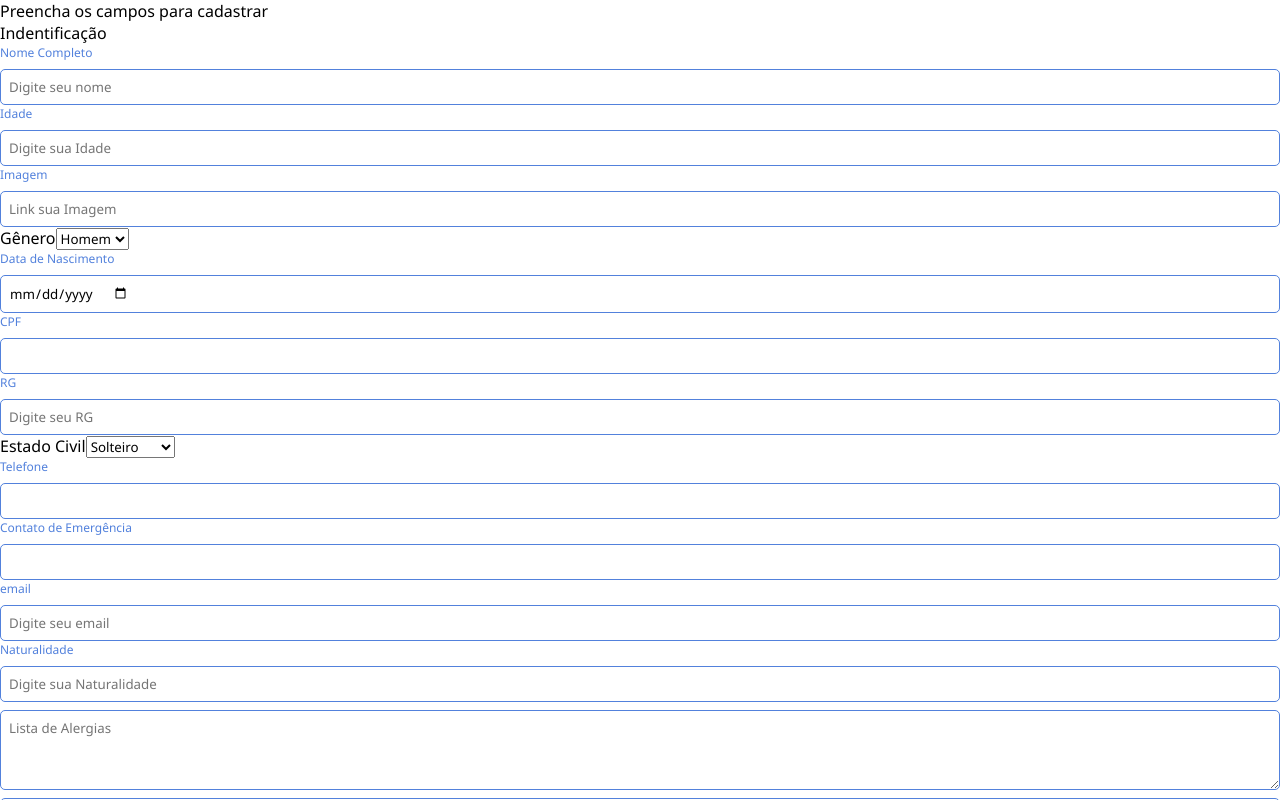
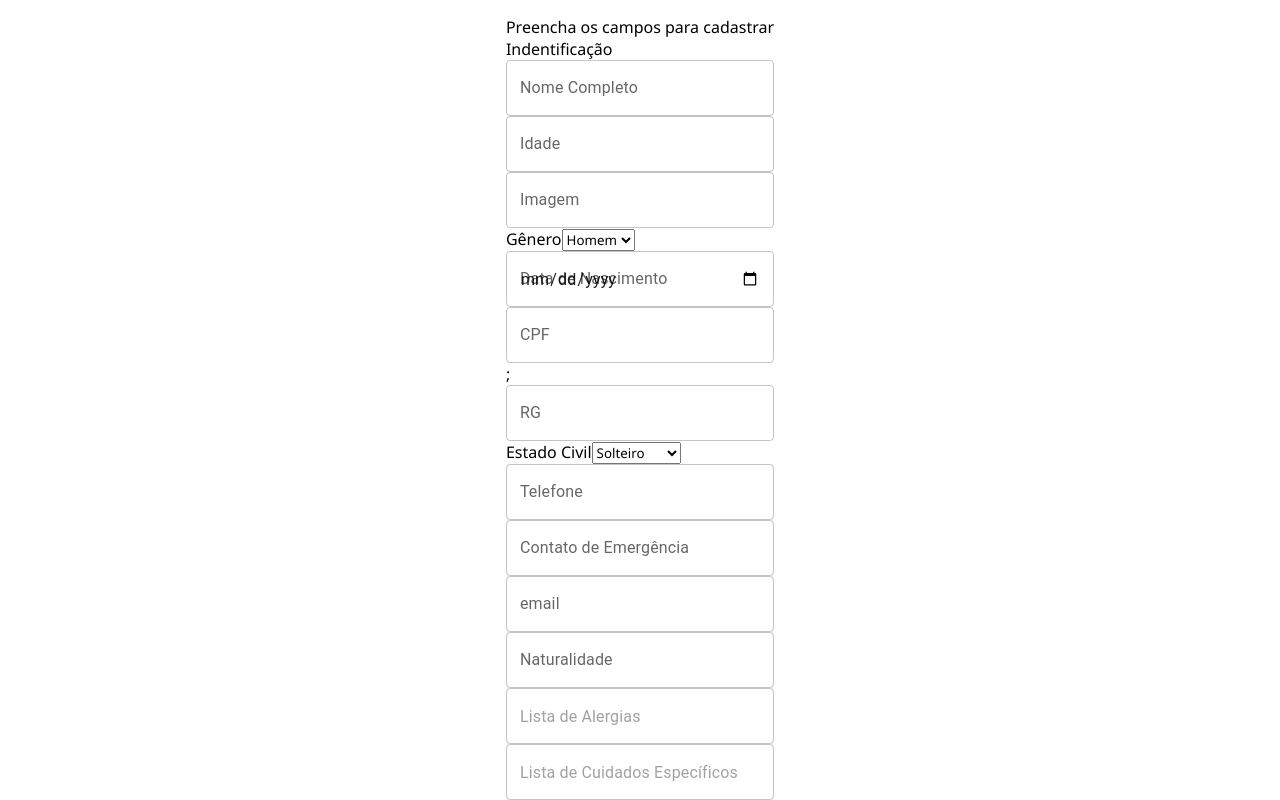
Before and after one commit to FullStack-Trindade/M3P-FrontEnd-Squad5, a React (Vite) app in the folder LifeCare/: page / in a window 1280 px wide. Shown: the top 800 px of the page. Built offline with nearby package versions, Linux system fonts and the light colour scheme.

Commit message:
mui icons instalado + arrumando estilos da pagina

```diff
--- a/LifeCare/package.json
+++ b/LifeCare/package.json
@@ -12,6 +12,7 @@
   "dependencies": {
     "@emotion/react": "^11.11.1",
     "@emotion/styled": "^11.11.0",
+    "@mui/icons-material": "^5.14.13",
     "@mui/material": "^5.14.13",
     "dotenv": "^16.3.1",
     "jwt-decode": "^3.1.2",
--- a/LifeCare/src/components/FormRegisterPatient/FormRegisterPatient.component.jsx
+++ b/LifeCare/src/components/FormRegisterPatient/FormRegisterPatient.component.jsx
@@ -1,10 +1,6 @@
 import Button from "@mui/material/Button";
-import InputMask from "react-input-mask";
-
-import { useParams } from "react-router-dom";
+import { InputComponent } from "../Input/Input.component";
 import { useForm } from "react-hook-form";
-import { InputComponent } from "../Input/Input.component.jsx";
-import { useEffect, useState } from "react";
 
 export const FormRegisterComponent = () => {
   const {
@@ -110,29 +106,26 @@ export const FormRegisterComponent = () => {
               }}
               error={errors.birthdate}
             />
-
             <InputComponent
               id="cpf"
               type="text"
-              as={InputMask}
-              mask="999.999.999-99"
               label="CPF"
               register={{
                 ...register("cpf", {
                   required: true,
-                  maxLength: 14,
+                  maxLength: 11,
                 }),
               }}
               error={errors.cpf}
             />
-
+            ;
             <InputComponent
               id="rg"
               type="text"
               placeholder="Digite seu RG"
               label="RG"
               register={{
-                ...register("rg", { required: true, maxLength: 20 }),
+                ...register("rg", { required: true, maxLength: 11 }),
               }}
               error={errors.rg}
             />
@@ -156,8 +149,6 @@ export const FormRegisterComponent = () => {
             <InputComponent
               id="telephone"
               type="text"
-              as={InputMask}
-              mask="(99) 9 9999-99999"
               label="Telefone"
               register={{
                 ...register("telephone", { required: true }),
@@ -167,8 +158,6 @@ export const FormRegisterComponent = () => {
             <InputComponent
               id="emergency"
               type="text"
-              as={InputMask}
-              mask="(99) 9 9999-99999"
               label="Contato de Emergência"
               register={{
                 ...register("emergency", { required: true }),
@@ -380,35 +369,7 @@ export const FormRegisterComponent = () => {
             <Button variant="outlined" onClick={handleSubmit(submitDelete)}>
               Deletar
             </Button>
-            <Button
-              variant="outlined"
-              type="submit"
-              disabled={
-                errors.name ||
-                errors.age ||
-                errors.url ||
-                errors.birthdate ||
-                errors.cpf ||
-                errors.rg ||
-                errors.telephone ||
-                errors.emergency ||
-                errors.email ||
-                errors.nationality ||
-                errors.allergies ||
-                errors.specificCa ||
-                errors.insurance ||
-                errors.insuranceN ||
-                errors.expireDate ||
-                errors.cep ||
-                errors.city ||
-                errors.state ||
-                errors.place ||
-                errors.number ||
-                errors.complement ||
-                errors.street ||
-                errors.referenceP
-              }
-            >
+            <Button variant="outlined" type="submit">
               Salvar
             </Button>
           </div>
--- a/LifeCare/src/components/Input/Input.component.jsx
+++ b/LifeCare/src/components/Input/Input.component.jsx
@@ -1,6 +1,8 @@
+import TextField from "@mui/material/TextField";
+import { useState } from "react";
+import VisibilityOutlinedIcon from "@mui/icons-material/VisibilityOutlined";
+import VisibilityOffOutlinedIcon from "@mui/icons-material/VisibilityOffOutlined";
 import PropTypes from "prop-types";
-import { useState } from "react";
-
 import * as Styled from "./Input.style";
 
 export const InputComponent = ({
@@ -14,8 +16,7 @@ export const InputComponent = ({
   as,
   onInput,
 }) => {
-  /*
-  const [showPassword, setShowPassword] = useState(false);*/
+  const [showPassword, setShowPassword] = useState(false);
 
   const handleShowPassword = () => {
     setShowPassword(!showPassword);
@@ -23,41 +24,25 @@ export const InputComponent = ({
 
   return (
     <Styled.InputGroup>
-      <Styled.Label $color={error && "danger"} htmlFor={id}>
-        {label}
-      </Styled.Label>
-
-      {type !== "textarea" && (
-        <Styled.InputContainer>
-          <Styled.Input
+      <TextField
+        id={id}
         onInput={onInput}
         mask={mask}
         as={as}
-            $color={error && "danger"}
-            type={type}
-            id={id}
+        label={label}
+        error={error}
+        type={showPassword ? "text" : type}
         placeholder={placeholder}
         {...register}
       />
-          {/*type === "password" && (
-            <Styled.Icon
-              $color={error && "danger"}
-              type="button"
-              onClick={handleShowPassword}
-            >
-              {!showPassword ? <MdVisibility /> : <MdVisibilityOff />}
+      {type === "password" && (
+        <Styled.Icon type="button" onClick={handleShowPassword}>
+          {!showPassword ? (
+            <VisibilityOutlinedIcon />
+          ) : (
+            <VisibilityOffOutlinedIcon />
+          )}
         </Styled.Icon>
-          )*/}
-        </Styled.InputContainer>
-      )}
-
-      {type === "textarea" && (
-        <Styled.TextArea
-          $color={error && "danger"}
-          id={id}
-          placeholder={placeholder}
-          {...register}
-        />
       )}
     </Styled.InputGroup>
   );
--- a/LifeCare/src/components/Input/Input.style.jsx
+++ b/LifeCare/src/components/Input/Input.style.jsx
@@ -2,50 +2,10 @@ import styled from "styled-components";
 
 export const InputGroup = styled.div`
   display: flex;
+  height: 100%;
   width: 100%;
   flex-direction: column;
-  align-items: flex-start;
-  gap: 0.5rem;
-`;
-
-export const Label = styled.label`
-  display: flex;
-  align-items: flex-start;
-  gap: 0.625rem;
-  align-self: stretch;
-  color: ${({ $color }) => {
-    return $color === "danger" ? "#BE2E2E" : "#5281DC";
-  }};
-  font-size: 0.75rem;
-  font-style: normal;
-  font-weight: 400;
-  line-height: normal;
-`;
-
-export const Input = styled.input`
-  display: flex;
-  padding: 0.5rem;
-  align-items: flex-start;
-  align-self: stretch;
-  border-radius: 0.3125rem;
-  border: 1px solid
-    ${({ $color }) => {
-      return $color === "danger" ? "#BE2E2E" : "#5281DC";
-    }};
-  width: 100%;
-`;
-
-export const TextArea = styled.textarea`
-  display: flex;
-  padding: 0.5rem;
-  align-items: flex-start;
-  align-self: stretch;
-  border-radius: 0.3125rem;
-  border: 1px solid
-    ${({ $color }) => {
-      return $color === "danger" ? "#BE2E2E" : "#5281DC";
-    }};
-  height: 5rem;
+  justify-content: center;
 `;
 
 export const InputContainer = styled.div`
@@ -57,17 +17,11 @@ export const Icon = styled.button`
   position: absolute;
   top: 0.7rem;
   right: 0.7rem;
-
+  font-size: 1rem;
   cursor: pointer;
-
-  background: transparent;
-  border: 0;
-
+  background-color: transparent;
+  border: none;
   display: flex;
   align-items: center;
   justify-content: center;
-
-  color: ${({ $color }) => {
-    return $color === "danger" ? "#BE2E2E" : "#5281DC";
-  }};
 `;
--- a/LifeCare/src/pages/RegisterPatientPage/RegisterPatient.page.jsx
+++ b/LifeCare/src/pages/RegisterPatientPage/RegisterPatient.page.jsx
@@ -1,11 +1,12 @@
 import { FormRegisterComponent } from "../../components/FormRegisterPatient/FormRegisterPatient.component";
+import * as Styled from "./RegisterPatient.styles";
 
 export const RegisterPatientPage = () => {
   return (
     <div>
-      <main>
+      <Styled.RegisterPatientMain>
         <FormRegisterComponent />
-      </main>
+      </Styled.RegisterPatientMain>
     </div>
   );
 };
--- a/LifeCare/src/pages/RegisterPatientPage/RegisterPatient.styles.jsx
+++ b/LifeCare/src/pages/RegisterPatientPage/RegisterPatient.styles.jsx
@@ -0,0 +1,10 @@
+import styled from "styled-components";
+
+export const RegisterPatientMain = styled.main`
+  display: flex;
+  width: 100%;
+  height: 100%;
+  justify-content: center;
+  align-items: center;
+  padding: 1rem;
+`;
```
Also changed, not shown: 1 other file (tests, documents, lock files or other folders). Lines whose indentation alone changed are shown as unchanged.
